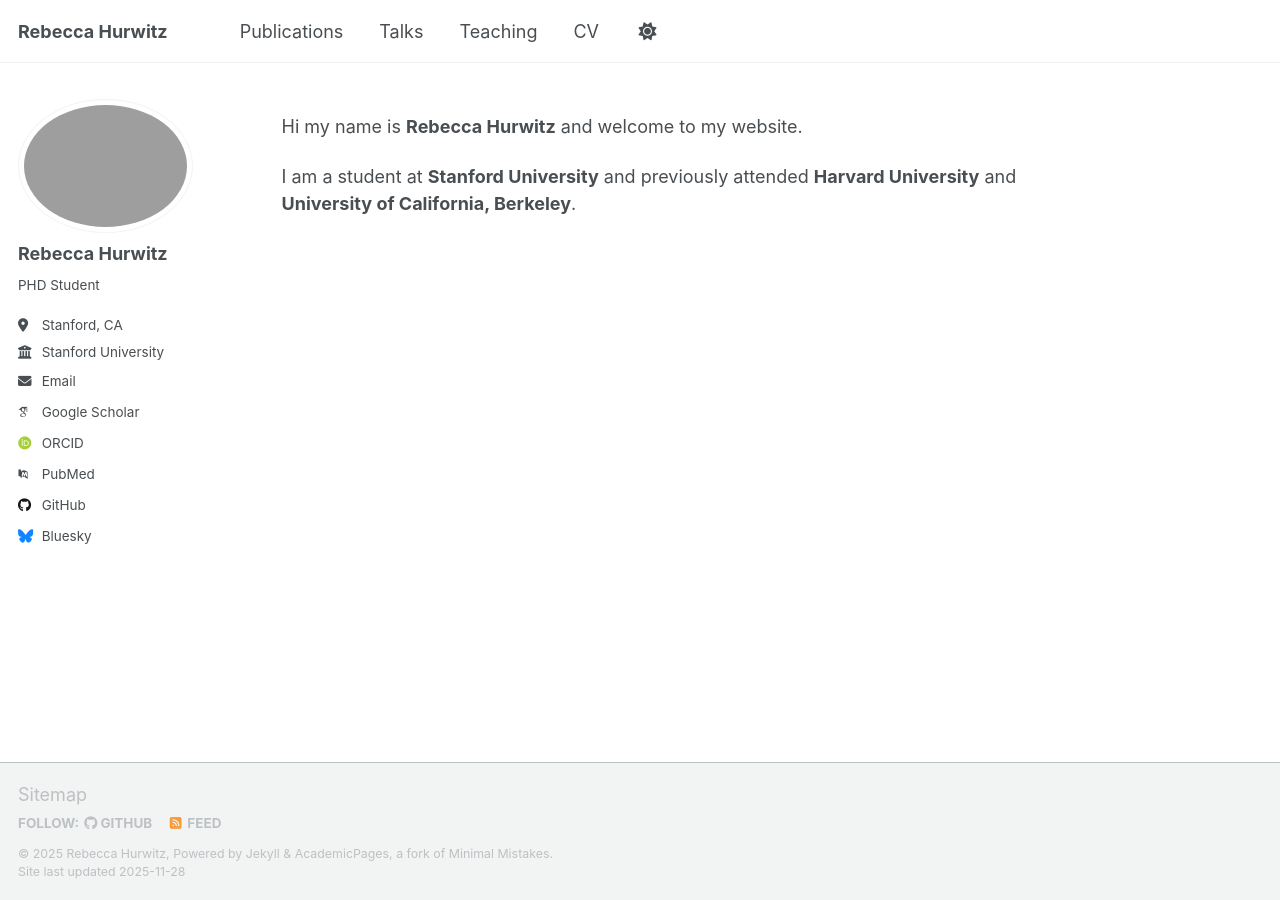
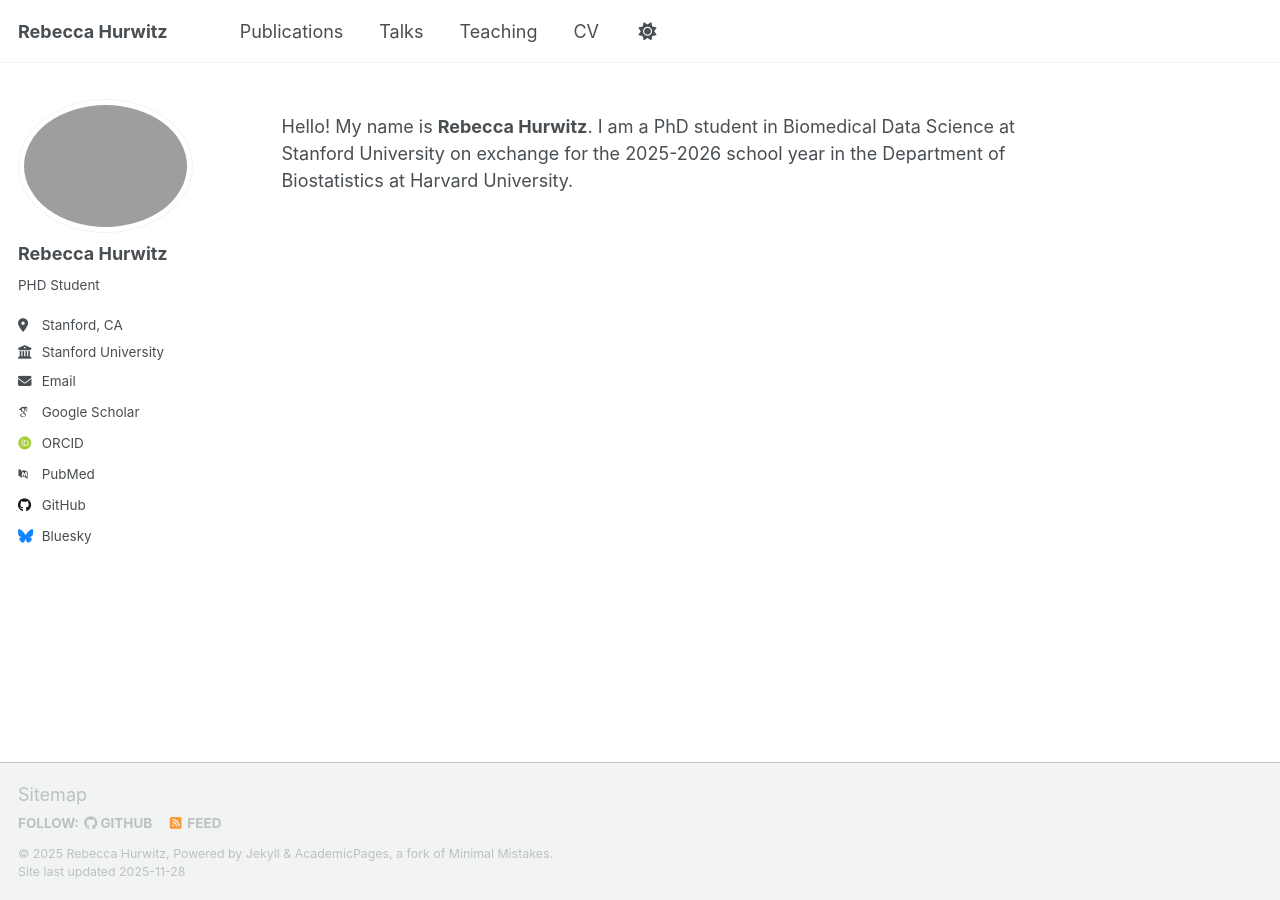
Before and after one commit to rebeccahurwitz/rebeccahurwitz.github.io, a Jekyll site: the page built from _pages/about.md, in a window 1280 px wide. Built offline with Jekyll 4.4.1, drawn with Linux system fonts in a browser that asks for light colours; some web fonts are replaced; a script that is not in the unit is left out.

Commit message:
Update about.md

```diff
--- a/_pages/about.md
+++ b/_pages/about.md
@@ -7,6 +7,4 @@
   - /about.html
 ---
 
-Hi my name is **Rebecca Hurwitz** and welcome to my website.
-
-I am a student at **Stanford University** and previously attended **Harvard University** and **University of California, Berkeley**.
+Hello! My name is **Rebecca Hurwitz**. I am a PhD student in Biomedical Data Science at Stanford University on exchange for the 2025-2026 school year in the Department of Biostatistics at Harvard University.
```
